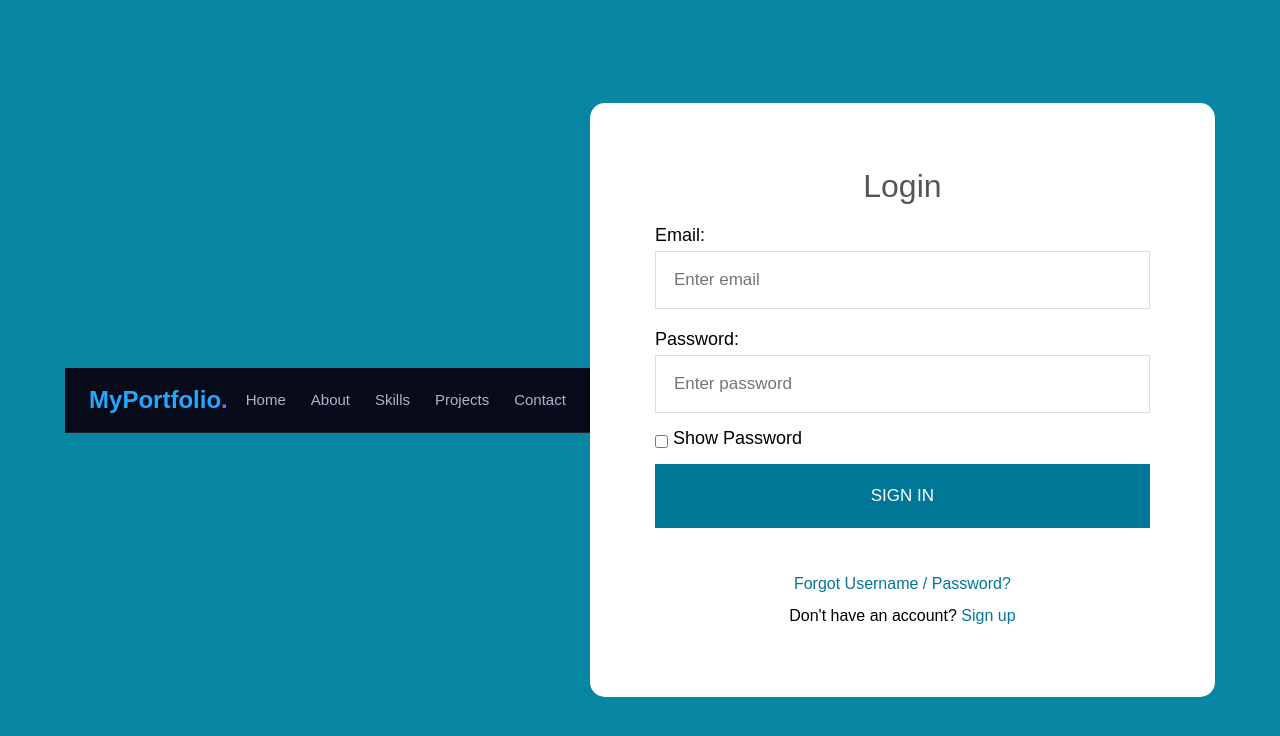
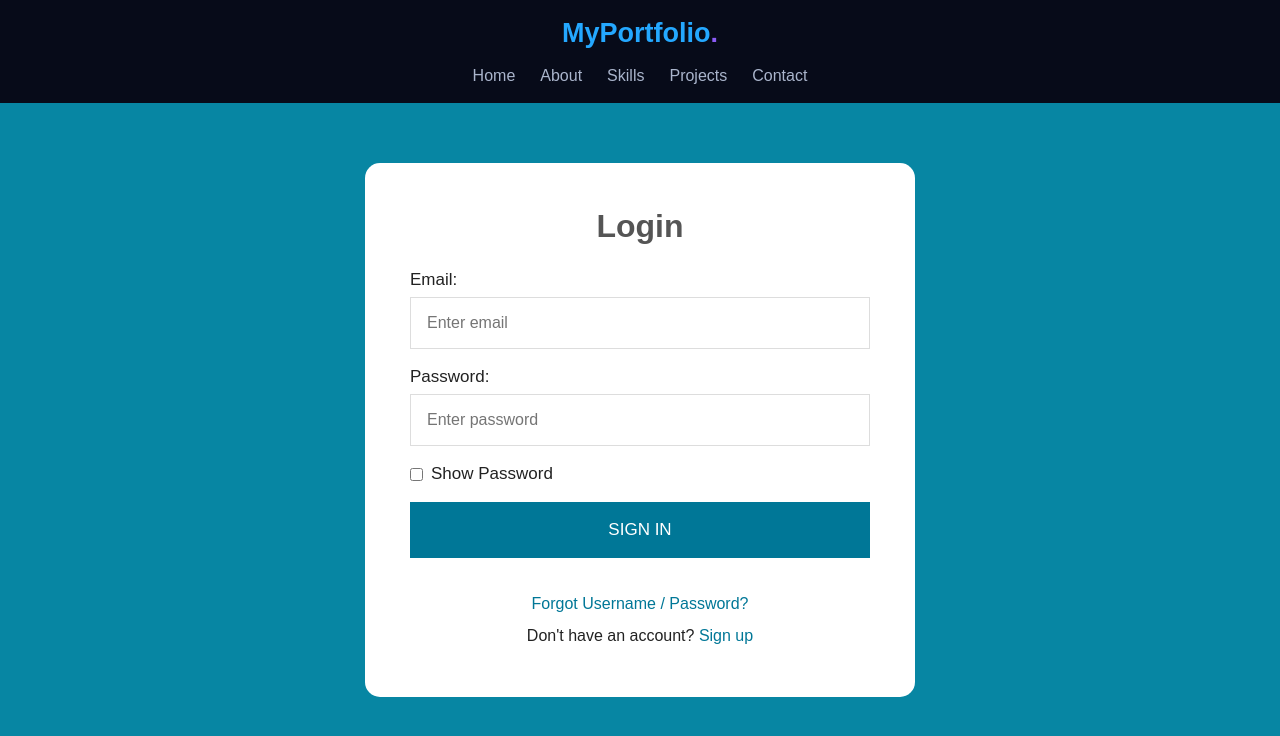
Before and after one commit to Arqam-MAQ/My-Portfolio, a plain HTML site: page loginpage.html in a window 1280 px wide. Drawn offline with Linux system fonts and the light colour scheme.

Commit message:
Update loginpage.html

```diff
--- a/loginpage.html
+++ b/loginpage.html
@@ -2,7 +2,7 @@
 <head>
 <meta charset="UTF-8">
 <meta name="viewport" content="width=device-width, initial-scale=1.0">
-  <title>Login Page</title>
+<title>Login | My Portfolio</title>
 
 <style>
 * {
@@ -14,55 +14,95 @@
 body {
   font-family: Arial, sans-serif;
   background: #0786a3;
+  color: #222;
+}
+
+/* Navigation Bar */
+header {
+  background: #070b19;
+  padding: 18px;
+  text-align: center;
+}
+
+.logo {
+  display: block;
+  color: #24a8ff;
+  font-size: 27px;
+  font-weight: bold;
+  text-decoration: none;
+  margin-bottom: 18px;
+}
+
+.logo span {
+  color: #8b5cf6;
+}
+
+nav {
   display: flex;
   justify-content: center;
-      align-items: center;
-      min-height: 100vh;
+  gap: 25px;
+  flex-wrap: wrap;
 }
 
+nav a {
+  color: #aab5cc;
+  text-decoration: none;
+  font-size: 16px;
+}
+
+nav a:hover {
+  color: white;
+}
+
+/* Login Box */
 .login {
   background: white;
   width: 90%;
-      max-width: 625px;
-      padding: 65px;
+  max-width: 550px;
+  margin: 60px auto;
+  padding: 45px;
   border-radius: 15px;
 }
 
 h1 {
   text-align: center;
   color: #555;
-      margin-bottom: 15px;
-      font-weight: normal;
+  margin-bottom: 25px;
 }
 
 label {
   display: block;
-      margin-top: 20px;
-      font-size: 18px;
+  margin-top: 18px;
+  font-size: 17px;
 }
 
 input {
   width: 100%;
-      padding: 18px;
-      margin-top: 5px;
+  padding: 16px;
+  margin-top: 7px;
   border: 1px solid #ddd;
-      font-size: 17px;
+  font-size: 16px;
 }
 
 .show {
-      margin: 15px 0;
   display: flex;
   align-items: center;
-      gap: 5px;
+  gap: 8px;
+  margin: 18px 0;
 }
 
 .show input {
   width: auto;
+  margin: 0;
+}
+
+.show label {
+  margin: 0;
 }
 
 button {
   width: 100%;
-      padding: 22px;
+  padding: 18px;
   background: #007797;
   color: white;
   border: none;
@@ -76,72 +116,27 @@
 
 .links {
   text-align: center;
-      margin-top: 40px;
+  margin-top: 30px;
   line-height: 2;
 }
 
-    a {
+.links a {
   color: #007797;
   text-decoration: none;
 }
 
-    @media (max-width: 500px) {
-      .login {
-        padding: 30px 20px;
-      }
-    }
-
-header {
-  background: #070b19;
-  border-bottom: 1px solid #222;
-}
-
-.nav {
-  max-width: 1100px;
-  margin: auto;
-  padding: 18px 24px;
-  display: flex;
-  align-items: center;
-  justify-content: space-between;
-  gap: 18px;
-}
-
-.logo {
-  font-size: 24px;
-  font-weight: bold;
-  color: #24a8ff;
-  text-decoration: none;
-}
-
-.logo span {
-  color: #8b5cf6;
-}
-
+@media(max-width: 600px) {
   nav {
-  display: flex;
-  gap: 25px;
-  flex-wrap: wrap;
+    gap: 15px;
   }
 
   nav a {
-  color: #aab5cc;
-  text-decoration: none;
-  font-size: 15px;
+    font-size: 14px;
   }
 
-nav a:hover {
-  color: white;
-}
-
-@media(max-width:700px) {
-  .nav {
-    flex-direction: column;
-    gap: 15px;
-  }
-
-  nav {
-    justify-content: center;
-    gap: 18px;
+  .login {
+    padding: 30px 22px;
+    margin: 35px auto;
   }
 }
 </style>
@@ -149,8 +144,8 @@ nav a:hover {
 
 <body>
 
+<!-- Navigation Bar -->
 <header>
-  <div class="nav">
   <a class="logo" href="index.html">
     MyPortfolio<span>.</span>
   </a>
@@ -162,8 +157,9 @@ nav a:hover {
     <a href="projects.html">Projects</a>
     <a href="contact.html">Contact</a>
   </nav>
-  </div>
 </header>
+
+<!-- Login Form -->
 <div class="login">
 
   <h1>Login</h1>
@@ -179,7 +175,7 @@ nav a:hover {
 
     <div class="show">
       <input type="checkbox" id="show">
-        <label for="show" style="margin:0">Show Password</label>
+      <label for="show">Show Password</label>
     </div>
 
     <button type="submit">SIGN IN</button>
@@ -188,8 +184,9 @@ nav a:hover {
 
   <div class="links">
     <a href="#">Forgot Username / Password?</a>
-      <br>
-      Don't have an account? <a href="register.html">Sign up</a>
+    <p>Don't have an account?
+      <a href="register.html">Sign up</a>
+    </p>
   </div>
 
 </div>
```
Lines whose indentation alone changed are shown as unchanged.
